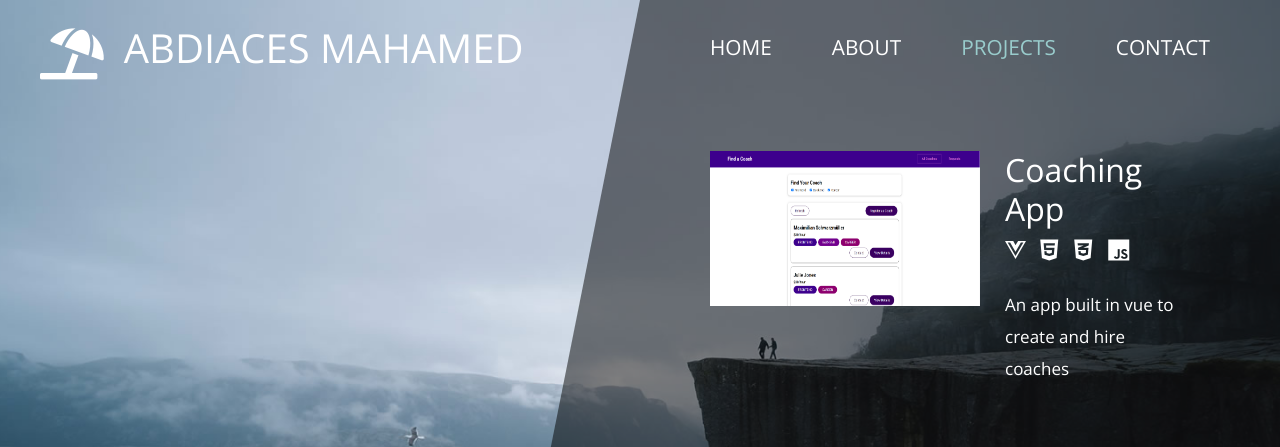
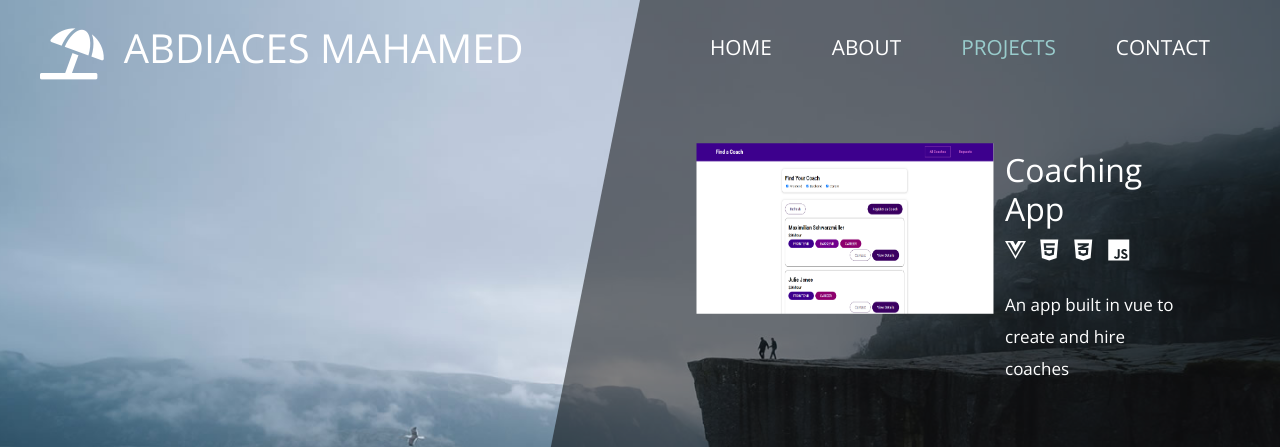
Before and after one commit to AbdiacesMahamed/newPortfolio, a plain HTML site: page services.html in a window 1280 px wide. In both pictures the pointer is over the picture 845 px from the left and 228 px from the top of the page. Shown: the top 447 px of the page. Drawn offline with nearby package versions, Linux system fonts and the light colour scheme.

Commit message:
Update style.css

```diff
--- a/style.css
+++ b/style.css
@@ -9,3 +9,8 @@
 .joker {
   margin: 30px;
 }
+
+#joke:hover {
+  transform: scale(1.1);
+  transition: 0.5s;
+}
```
